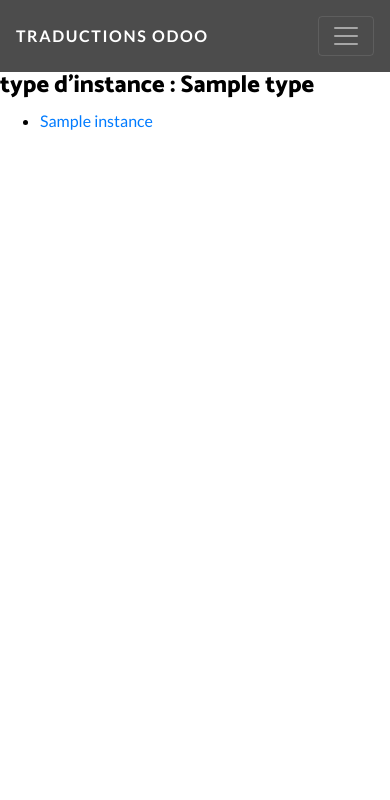
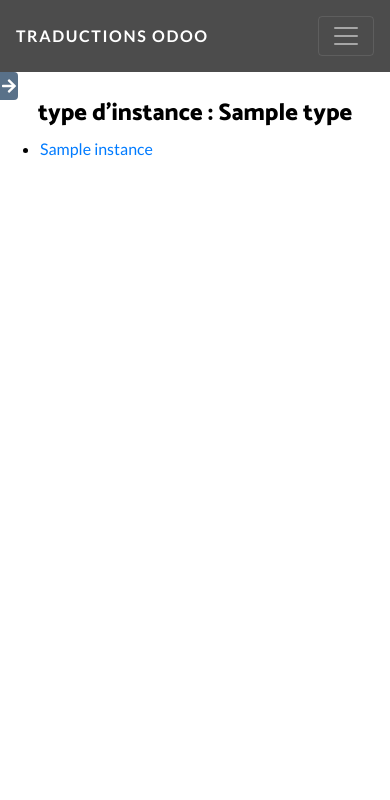
Before and after one commit to GeoffreyRe/project_13, a Django app: template odoo_translations/translations/templates/translations/instances_list.html in a window 390 px wide. Shown: the top 800 px of the page. Run offline with Django 3.2, Linux system fonts and the light colour scheme; the template is opened without the code that fills it: values that come from a table or form of the project are taken from there, others are empty; tables that the repository leaves empty hold one stand-in row (values such as "Sample post"); some libraries are stand-ins or nearby versions.

Commit message:
ajout responsive design sous-menu traductions

```diff
--- a/odoo_translations/projects/static/projects/css/project.css
+++ b/odoo_translations/projects/static/projects/css/project.css
@@ -2,9 +2,9 @@
 {
     background-color:rgb(255,255,255) !important;
     color:black !important;
-    display:flex;
     align-items:stretch;
     align-content:stretch;
+    position:relative;
 }
 
 .vertical-menu
@@ -14,6 +14,35 @@
     background-color:rgb(89,113,137);
     color:white;
     padding-left:5px;
+}
+
+.sub-menu-full-display
+{
+    display:block !important;
+    width:1%;
+    position:absolute;
+    top:-2px;
+    height:101%;
+    z-index:1000;
+}
+
+#sub-menu-tab{
+    background-color:rgb(89,113,137);
+    color:white;
+    display:block;
+    margin-right:0;
+    width:fit-content;
+    height:fit-content;
+    padding:2px;
+}
+
+#close-sub-menu-tab{
+    display:inline-block;
+    background-color: white;
+    color:rgb(89,113,137);
+    position:absolute;
+    top:3px;
+    right:0;
 }
 
 .page-content
--- a/odoo_translations/projects/static/projects/js/project_detail.js
+++ b/odoo_translations/projects/static/projects/js/project_detail.js
@@ -349,5 +349,26 @@ $(document).ready(function(){
 
     })
 
+    // this part adds event wich opens the sub menu
+    $('#sub-menu-tab').click(function(){
+        let time = 400;
+        $('#sub-menu-translations').addClass('sub-menu-full-display')
+        $('#sub-menu-translations').animate({width: "100%", opacity:"1"}, time)
+        $('.sub-menu-text').css('opacity', '0')
+        setTimeout(function(){
+            $('.sub-menu-text').css('opacity', '1')
+        }, Math.trunc(time/1.5))
+    })
+
+    // this part adds event wich removes the sub menu
+    $('#close-sub-menu-tab').click(function(){
+        let time = 400;
+        $('#sub-menu-translations').animate({width: "1%", opacity:'0.1'}, time)
+        $('.sub-menu-text').css('opacity', '0')
+        setTimeout(function(){
+        $('#sub-menu-translations').removeClass('sub-menu-full-display')
+        }, time
+    )})
+
 
 }) //fin fonction ready
--- a/odoo_translations/projects/templates/projects/base_project.html
+++ b/odoo_translations/projects/templates/projects/base_project.html
@@ -8,9 +8,12 @@
 {% endblock %}
 
 {% block content %}
-<div class="masthead">
+<div class="masthead d-md-flex">
 <div id="error-message-popup" class="d-none"><p id='error-message'></p></div>
-<div class="d-none d-md-flex vertical-menu flex-column py-5 pr-3">
+<div id="sub-menu-tab" class="d-md-none rounded-right"><i class="fas fa-arrow-right"></i></div>
+<div id="sub-menu-translations" class="d-none d-md-flex vertical-menu flex-column py-5 pr-3">
+    <div id="close-sub-menu-tab" class="d-md-none rounded-left"><i class="fas fa-arrow-left"></i></div>
+    <div class="sub-menu-text">
     <h4>{{project.name}}</h4>
     <nav>
         <ul>
@@ -27,6 +30,7 @@
             </ul>
         </ul>
     </nav>
+    </div>
 </div>
 {% block right_content_project %}
 {% endblock %}
--- a/odoo_translations/translations/templates/translations/instances_list.html
+++ b/odoo_translations/translations/templates/translations/instances_list.html
@@ -2,7 +2,7 @@
 {% load static %}
 {% block right_content_project %}
 <div id="project_instances_list" class="page-content pb-5" data-project-id="{{project.id}}">
-    <h4>{{instance_type}}</h4>
+    <h4 class='text-center'>{{instance_type}}</h4>
     {% if not instances %}
         <p>Aucune instance n'existe pour l'instant</p>
     {% else %}
```
